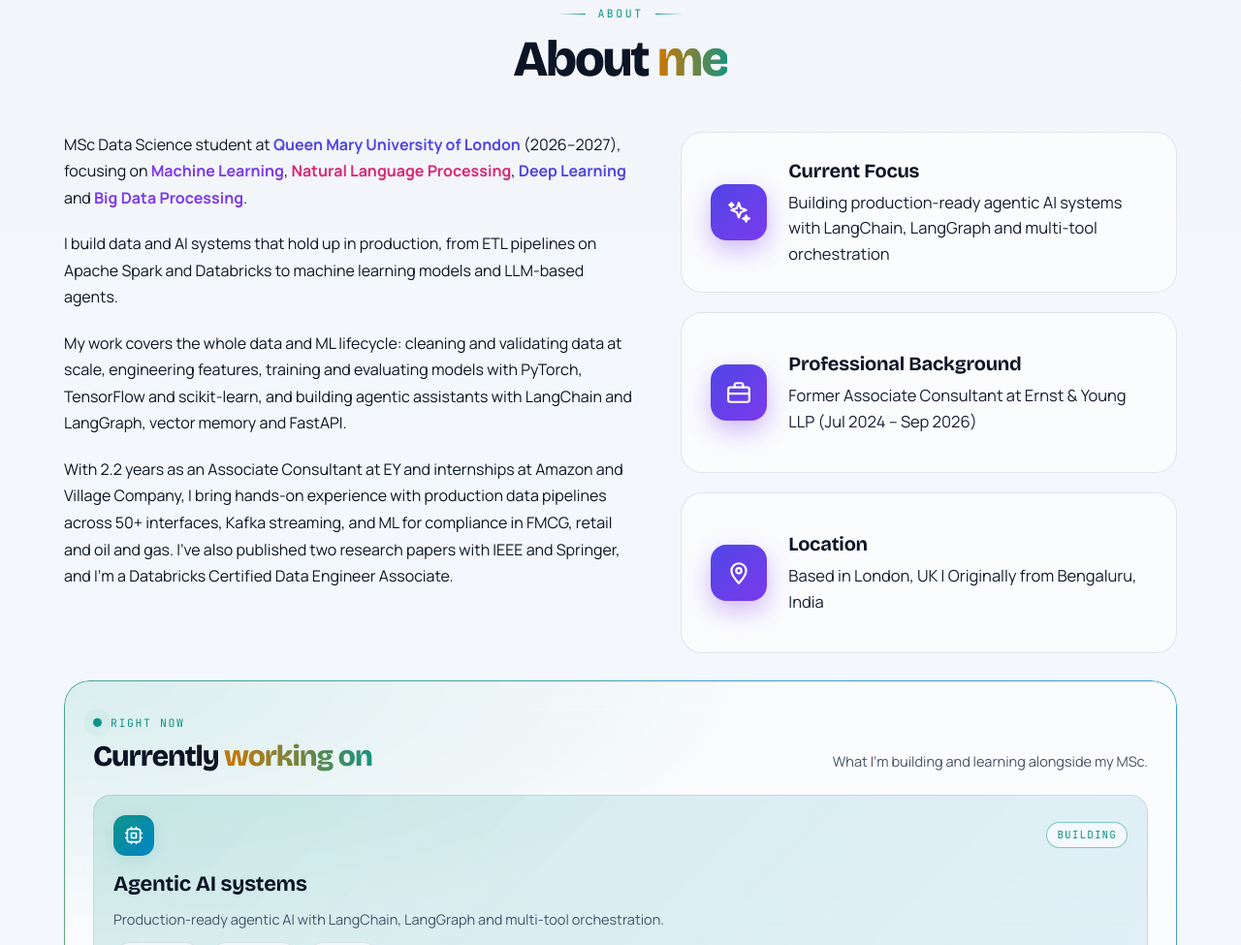
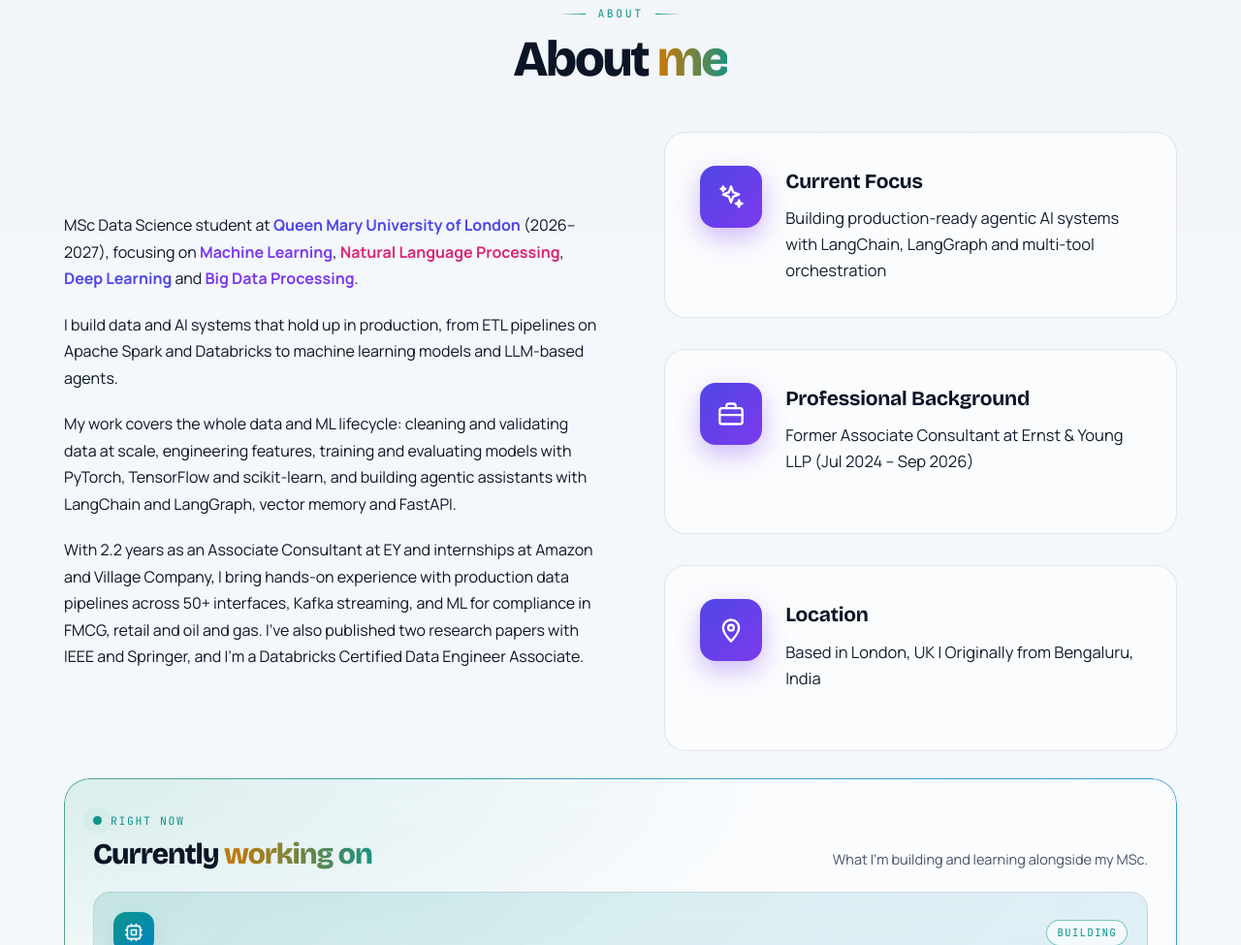
Before and after one commit to manjuv03/manjuv03.github.io, a plain HTML site: page index.html in a window 1280 px wide. Shown: the part 960-1935 px from the top of the page at 97% size. Drawn offline with nearby package versions, Linux system fonts and the light colour scheme.

Commit message:
Refine About cards layout

```diff
--- a/css/style.css
+++ b/css/style.css
@@ -456,16 +456,16 @@ footer .built{font-family:var(--display);font-weight:500}
 .pitch svg{width:14px;height:14px}
 .pitch:hover{transform:translateY(-1px)}
 /* about: open text + three feature cards */
-.about{grid-template-columns:minmax(0,1.15fr) minmax(0,1fr);gap:48px;align-items:stretch}
+.about{grid-template-columns:minmax(0,1.05fr) minmax(0,1fr);gap:64px;align-items:center}
 .about .about-text{padding:0}
-.facts2{display:grid;grid-template-rows:repeat(3,1fr);gap:20px;height:100%}
-.fact2{display:flex;gap:22px;align-items:center;border-radius:22px;padding:26px 30px}
-.fact2 .fi{flex:none;width:58px;height:58px;border-radius:16px;display:grid;place-items:center;color:#fff;
+.facts2{display:grid;grid-auto-rows:1fr;gap:32px}
+.fact2{display:flex;gap:24px;align-items:flex-start;border-radius:22px;padding:34px 36px}
+.fact2 .fi{flex:none;width:64px;height:64px;border-radius:16px;display:grid;place-items:center;color:#fff;
   background:linear-gradient(135deg,var(--hl1),var(--hl2));box-shadow:0 10px 26px color-mix(in srgb,var(--hl2) 35%,transparent)}
-.fact2 .fi svg{width:26px;height:26px}
-.fact2 h3{font-size:20px;font-weight:700;letter-spacing:-.01em;margin:2px 0 8px}
-.fact2 p{color:color-mix(in srgb,var(--fg) 85%,var(--muted));font-size:16.5px;line-height:1.6}
-@media (max-width:860px){.about{grid-template-columns:1fr;gap:32px}.facts2{grid-template-rows:none;height:auto}.fact2{padding:22px 20px;gap:16px}.fact2 .fi{width:48px;height:48px;border-radius:14px}}
+.fact2 .fi svg{width:28px;height:28px}
+.fact2 h3{font-size:21px;font-weight:700;letter-spacing:-.01em;margin:4px 0 12px}
+.fact2 p{color:color-mix(in srgb,var(--fg) 88%,var(--muted));font-size:16.5px;line-height:1.65}
+@media (max-width:860px){.about{grid-template-columns:1fr;gap:32px}.facts2{gap:18px;grid-auto-rows:auto}.fact2{padding:22px 20px;gap:16px}.fact2 .fi{width:48px;height:48px;border-radius:14px}}
 @media (prefers-reduced-motion:reduce){
   *,*::before,*::after{animation:none!important;transition:none!important}
   html{scroll-behavior:auto}
```
